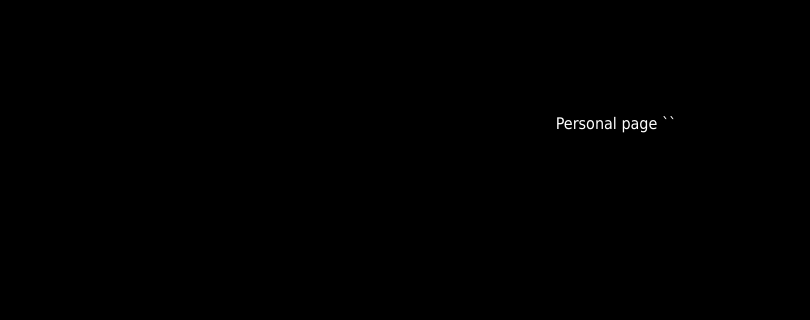
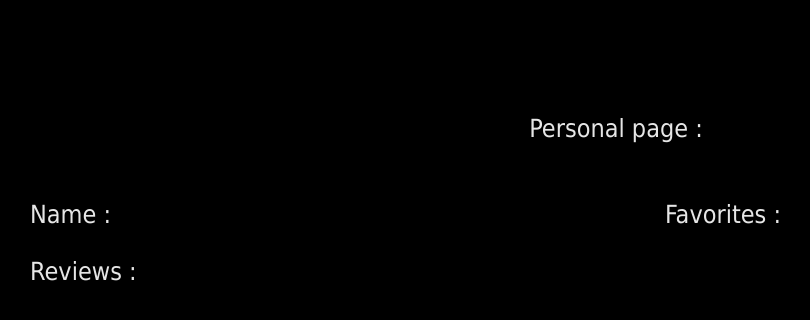
Before and after one commit to BpJ-inx/KinoFake, a Vue app: page /personal in a window 1280 px wide. Shown: the top 320 px of the page, without its empty margins (24-834 px from the left). Built offline with nearby package versions, Linux system fonts and the light colour scheme.

Commit message:
some personal page form

```diff
--- a/src/hooks/authorization.js
+++ b/src/hooks/authorization.js
@@ -5,7 +5,7 @@ localStorage.setItem('1', 2)
 localStorage.setItem('logNAME', '')
 
 export function authorizationСheck() {
-    if (localStorage.getItem('logNAME') != '') {
+    if (localStorage.getItem('logNAME')) {
 
         document.querySelector('.menu__Personal_page').addEventListener('click', router.replace('/personal'))
     } else {
--- a/src/pages/PersonalPage.vue
+++ b/src/pages/PersonalPage.vue
@@ -1,18 +1,55 @@
 <template >
-    <!-- <spinner></spinner> -->
-    <div class="flex text-white mt-28 justify-center">Personal page `{{ name }}`</div>
+    <h1 class="header">Personal page :</h1>
+    <div class="flex justify-between mt-7">
+        <div class="w-full">
+            <div class="person__name ml-11">
+                Name : {{ name }}
+            </div>
+            <div class="reviews ml-11">
+                Reviews :
+                <div class="reviews__place">
+                </div>
+            </div>
+        </div>
+        <div class="favorites w-full">
+            <div>
+                <div class="ml-11">Favorites :</div>
+                <div class="favorites__place">
+                </div>
+            </div>
+        </div>
+    </div>
 </template>
 
 <script>
 
 
 export default {
-data(){
-    return{
-        name :  localStorage.getItem('logNAME')
+    data() {
+        return {
+            name: localStorage.getItem('logNAME')
+        }
     }
-}
 };
 </script>
 
-<style lang="scss" scoped></style>
+<style lang="scss" scoped>
+.header {
+    display: flex;
+    font-family: Tahoma, Arial, Verdana, sans-serif;
+    font-size: 25px;
+    margin-top: 100px;
+    padding: 10px;
+    justify-content: center;
+}
+.person__name,
+.favorites,
+.reviews
+{
+    display: flex;
+    font-family: Tahoma, Arial, Verdana, sans-serif;
+    font-size: 25px;
+    padding: 10px;
+    // margin-left: 45px;
+}
+</style>
```
